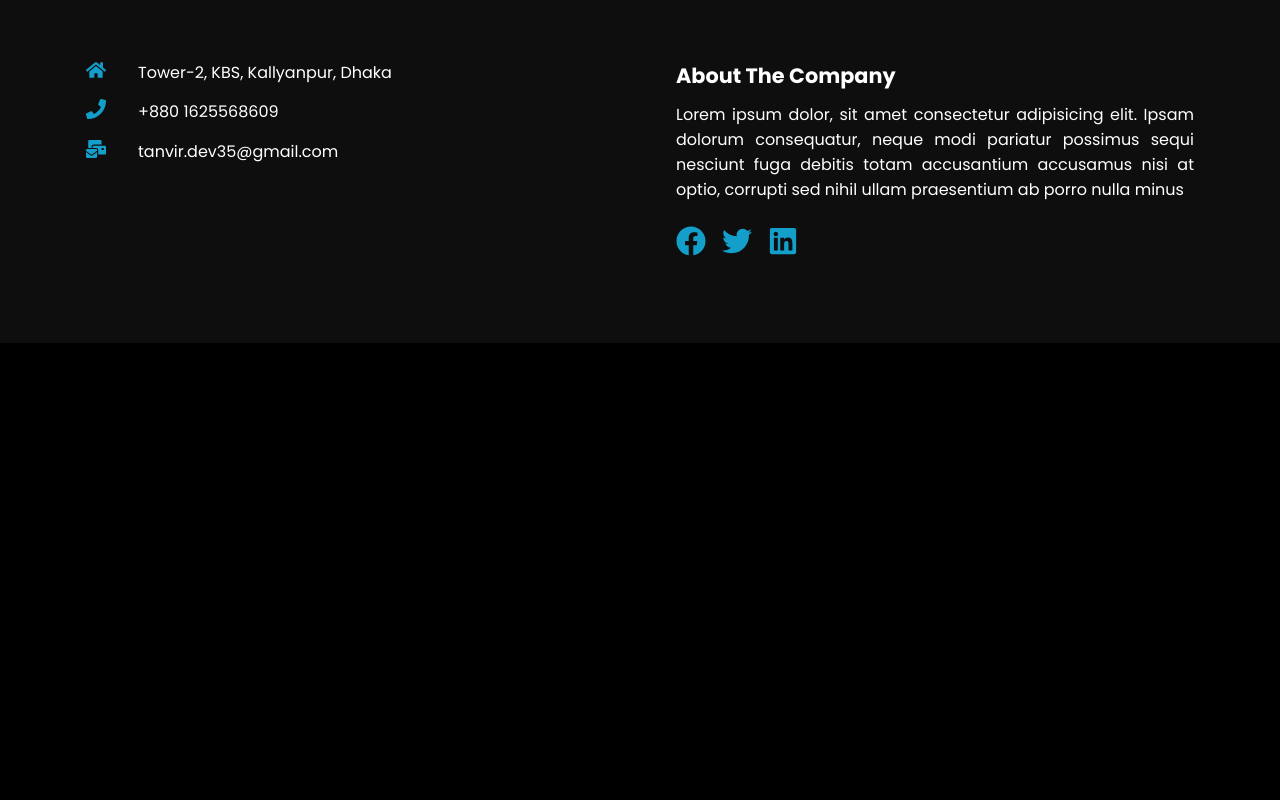
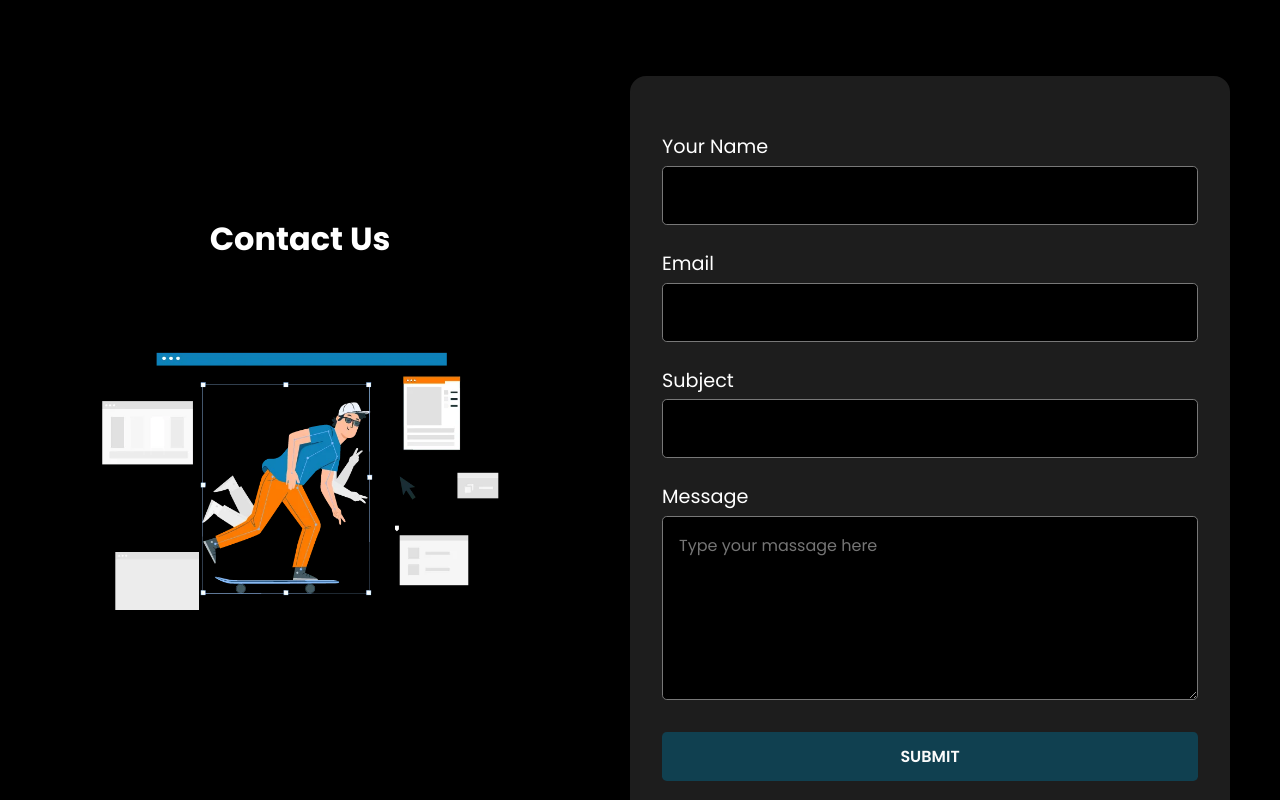
Before and after one commit to tanvir35web/React-Portfolio-Website, a React (Vite) app: page /contact in a window 1280 px wide. Shown: the part 580-1380 px from the top of the page. Before the commit the page ends 923 px from the top, so only its background shows below. Built offline with nearby package versions, Linux system fonts and the light colour scheme.

Commit message:
form section added on contact page

```diff
--- /dev/null
+++ b/src/components/Form.jsx
@@ -0,0 +1,32 @@
+import './FormStyle.css'
+import React from 'react'
+import formAnimation from '../assets/form.webp'
+
+const Form = () => {
+  return (
+    <div className="form">
+
+        <div className='form-img'>
+        <h1>Contact Us</h1>
+            <img src={formAnimation} alt="Form graphics" />
+        </div>
+        <div className="form-container">
+            <label>Your Name</label>
+            <input></input>
+
+            <label>Email</label>
+            <input></input>
+
+            <label>Subject</label>
+            <input></input>
+
+            <label>Message</label>
+            <textarea rows={"6"} placeholder='Type your massage here'></textarea>
+            <button className='submit-btn'>SUBMIT</button>
+        </div>
+
+    </div>
+  )
+}
+
+export default Form
--- /dev/null
+++ b/src/components/FormStyle.css
@@ -0,0 +1,72 @@
+.form {
+    display: flex;
+    align-items: center;
+    justify-content: center;
+    flex-wrap: wrap;
+    margin: 6rem 0;
+}
+
+.form h1 {
+    text-align: center;
+}
+
+.form-img {
+    width: 500px;
+}
+
+.form-img img {
+   width: 100%;
+   padding: 0rem 2rem;
+
+}
+
+.form-container {
+display: flex;
+flex-direction: column;
+width: 600px;
+padding: 2rem 2rem;
+margin-left: 5rem;
+background-color: rgba(59, 59, 59, 0.493);
+border-radius: 1rem;
+
+}
+
+.form-container input,textarea {
+    background: #000;
+    outline: none;
+    border: 1px solid rgb(120, 120, 120);
+    font-size: 1rem;
+    padding: 1rem;
+    border-radius: 0.3rem;
+    color: white;
+}
+
+.form-container label {
+
+    margin-top: 1.5rem;
+    margin-bottom: 0.3rem;
+    color: white;
+    font-size: 1.2rem;
+
+}
+
+.submit-btn {
+    margin: 2rem 0;
+    padding: 12px 24px;
+    font-size: 1rem;
+    text-transform: uppercase;
+    background: #02678977;
+    color: #fbfbfb;
+    font-weight: 600;
+    cursor: pointer;
+    border: none;
+    border-radius: 0.3rem;
+}
+
+
+
+  .submit-btn:hover {
+    background: rgba(255, 255, 255, 0.2);
+    color: white;
+    transition: 0.3s;
+  }
--- a/src/routes/Contact.jsx
+++ b/src/routes/Contact.jsx
@@ -2,12 +2,14 @@ import React from "react";
 import NavBar from "../components/NavBar";
 import Footer from "../components/Footer";
 import HeroAll from "../components/HeroAll";
+import Form from "../components/Form";
 
 const Contact = () => {
   return (
     <>
       <NavBar />
       <HeroAll heading={"CONTACT"} text={"Hello, Let's have a chat"} />
+      <Form/>
       <Footer />
     </>
   );
```
Also changed, not shown: src/assets/form.webp (added).
